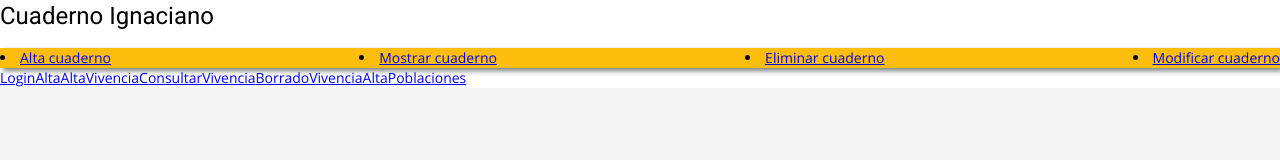
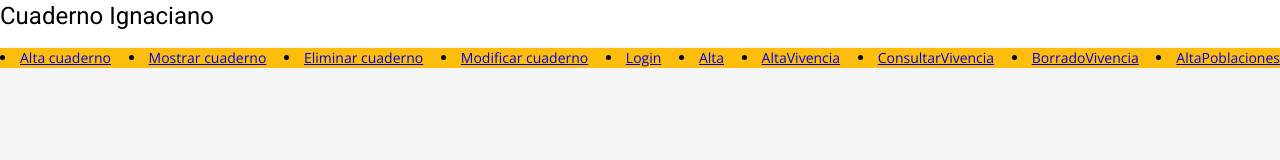
Before and after one commit to EVGEgonzalez/2122_2DAW, an Angular app: page /camino-ignaciano/login in a window 1280 px wide. Shown: the top 160 px of the page. Built offline with nearby package versions, Linux system fonts and the light colour scheme.

Commit message:
Pequeños cambios

```diff
--- a/src/app/app-routing.module.ts
+++ b/src/app/app-routing.module.ts
@@ -17,7 +17,7 @@ const routes: Routes = [
   { path: 'eliminar', component: EliminarCuadernoComponent },
   { path: 'modificar', component: ModificarCuadernoComponent },
   {path: 'login', component: FormularioLoginComponent},
-  {path: 'alta', component: FormularioLoginComponent},
+  {path: 'alta-usuario', component: FormularioLoginComponent},
   {path: 'alta-vivencia', component: AltaVivenciasComponent},
   {path: 'consultar-vivencia', component: ConsultarVivenciasComponent},
   {path: 'borrado-vivencia', component: BorradoVivenciasComponent},
--- a/src/app/app.component.html
+++ b/src/app/app.component.html
@@ -4,13 +4,14 @@
     <li><a routerLink="/mostrar">Mostrar cuaderno</a></li>
     <li><a routerLink="/eliminar">Eliminar cuaderno</a></li>
     <li><a routerLink="/modificar">Modificar cuaderno</a></li>
+    <li><a routerLink="/login">Login</a></li>
+    <li><a routerLink="/alta-usuario">Alta</a></li>
+    <li><a routerLink="/alta-vivencia">AltaVivencia</a></li>
+    <li><a routerLink="/consultar-vivencia">ConsultarVivencia</a></li>
+    <li><a routerLink="/borrado-vivencia">BorradoVivencia</a></li>
+    <!-- <li><a routerLink="/alta-etapa">AltaEtapa</a></li>  -->
+    <li><a routerLink="/alta-poblaciones">AltaPoblaciones</a></li>
 </nav>
-<a routerLink="/login">Login</a><a routerLink="/alta">Alta</a>
-<a routerLink="/alta-vivencia">AltaVivencia</a>
-<a routerLink="/consultar-vivencia">ConsultarVivencia</a>
-<a routerLink="/borrado-vivencia">BorradoVivencia</a>
-<!-- <a routerLink="/alta-etapa">AltaEtapa</a> -->
-<a routerLink="/alta-poblaciones">AltaPoblaciones</a>
 
 <router-outlet></router-outlet>
 <!--
--- a/src/app/formulario-login/formulario-login.component.html
+++ b/src/app/formulario-login/formulario-login.component.html
@@ -25,7 +25,7 @@
                     <button type="submit" name="iSubmit">Iniciar Sesión</button>
                 </div>
             </form>
-            <form *ngIf="router.url==='/alta'" [formGroup]="altaForm"(ngSubmit)="enviar()">
+            <form *ngIf="router.url==='/alta-usuario'" [formGroup]="altaForm"(ngSubmit)="enviar()">
                 <!-- Logo de la fundación y del proyecto. -->
                 <div class="contenedor-logos">
                     <img src="assets/logo-proyecto-horizontal.png" alt="Logotipo del proyecto"/>
--- a/src/app/formulario-login/formulario-login.component.ts
+++ b/src/app/formulario-login/formulario-login.component.ts
@@ -52,7 +52,7 @@ export class FormularioLoginComponent implements OnInit {
 
   enviar() {
     switch (this.url) {
-      case '/alta':
+      case '/alta-usuario':
 
         this.configService.alta(this.altaForm.value).subscribe(
           response => {
```
